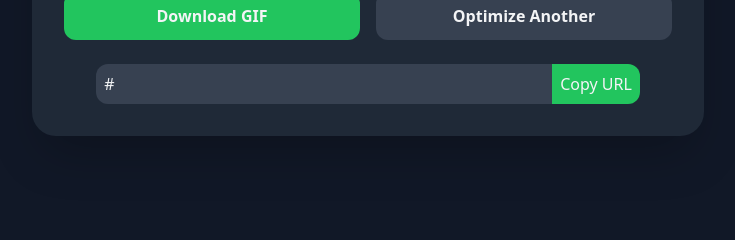
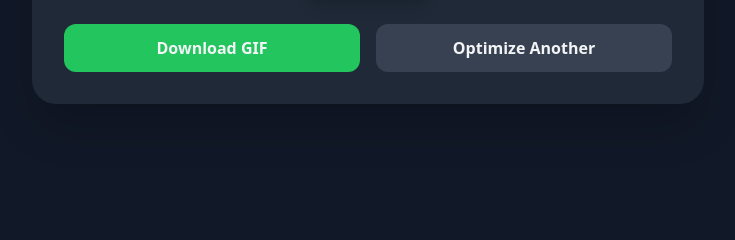
Before and after one commit to BittieByte/gifski-web, a Flask app: template app/templates/result.html in a window 1280 px wide. Shown: the part 473-713 px from the top of the page, without its empty margins (272-1007 px from the left). Run offline with Flask 3, Linux system fonts and the light colour scheme; the template is opened without the code that fills it: most values are stand-ins (such as "Sample title", 1, 10 or a date in 2020); some libraries are stand-ins or nearby versions.

Commit message:
Remove copy url

```diff
--- a/app/templates/result.html
+++ b/app/templates/result.html
@@ -45,16 +45,6 @@
     </a>
   </div>
 
-  <!-- Optional: copy URL -->
-  <div class="flex justify-center mt-2">
-    <input type="text" value="{{ gif_url }}" readonly
-           class="bg-gray-700 text-gray-100 rounded-l-xl p-2 w-3/4 focus:outline-none">
-    <button @click="navigator.clipboard.writeText('{{ gif_url }}'); copying=true; setTimeout(()=>copying=false,1000)"
-            class="bg-green-500 p-2 rounded-r-xl hover:bg-green-600 transition">
-      <span x-text="copying ? 'Copied!' : 'Copy URL'"></span>
-    </button>
-  </div>
-
 </div>
 
 </body>
```
